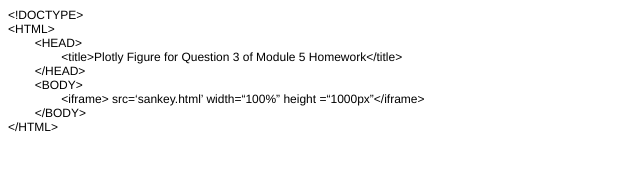
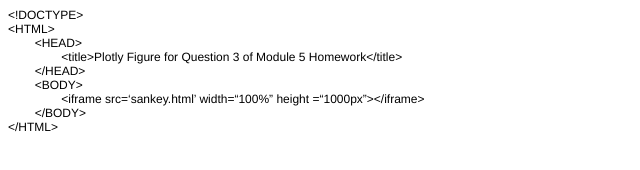
Before and after one commit to ashepar9/ashepar9.github.io, a plain HTML site: page index.html in a window 1280 px wide. Shown: the full height of the page, 0-640 px from the left. Drawn offline with Linux system fonts and the light colour scheme.

Commit message:
update index file
updated index file

```diff
--- a/index.html
+++ b/index.html
@@ -18,7 +18,7 @@
 <p class="p1"><span class="Apple-converted-space">    <span class="Apple-tab-span">	</span><span class="Apple-tab-span">	</span></span>&lt;title&gt;Plotly Figure for Question 3 of Module 5 Homework&lt;/title&gt;</p>
 <p class="p1"><span class="Apple-tab-span">	</span>&lt;/HEAD&gt;</p>
 <p class="p1"><span class="Apple-tab-span">	</span>&lt;BODY&gt;</p>
-<p class="p1"><span class="Apple-tab-span">	</span><span class="Apple-tab-span">	</span>&lt;iframe&gt; src=‘sankey.html’ width=“100%” height =“1000px”&lt;/iframe&gt;</p>
+<p class="p1"><span class="Apple-tab-span">	</span><span class="Apple-tab-span">	</span>&lt;iframe src=‘sankey.html’ width=“100%” height =“1000px”&gt;&lt;/iframe&gt;</p>
 <p class="p1"><span class="Apple-tab-span">	</span>&lt;/BODY&gt;</p>
 <p class="p1">&lt;/HTML&gt;</p>
 </body>
```
